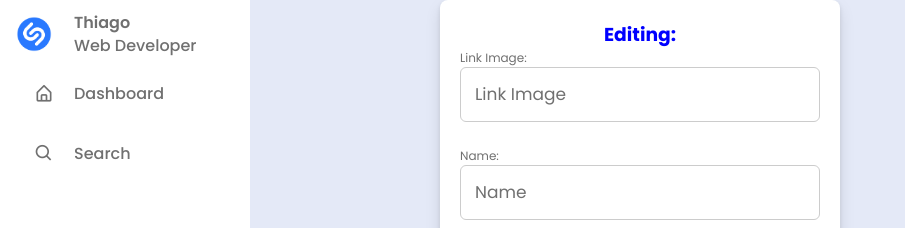
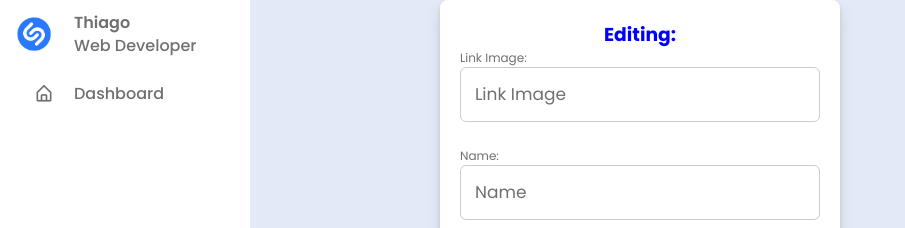
Before and after one commit to ThiagoFdaSLopes/fullstack-angular, an Angular app in the folder frontend/: page /edit/1 in a window 1280 px wide. Shown: the top 228 px of the page, without its empty margins (0-905 px from the left). Built offline with nearby package versions, Linux system fonts and the light colour scheme; no server answers.

Commit message:
chore: removido option search da tela sidebar

```diff
--- a/frontend/src/app/components/side-bar/side-bar.component.html
+++ b/frontend/src/app/components/side-bar/side-bar.component.html
@@ -20,10 +20,6 @@
                 <li class="nav-link">
                     <i class='bx bx-home-alt icon'></i>
                     <span class="text nav-text" (click)="AllowMode('dashboard')">Dashboard</span>
-                </li>
-                <li class="nav-link">
-                    <i class='bx bx-search icon'></i>
-                    <span class="text nav-text" (click)="AllowMode('showFilter')">Search</span>
                 </li>
                 <li class="nav-link" *ngIf="permission">
                     <i class='bx bx-user-plus icon'></i>
```
